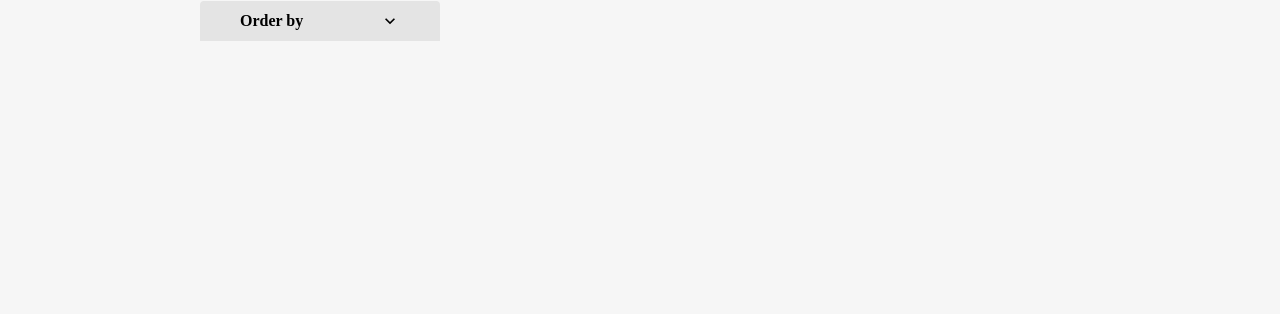
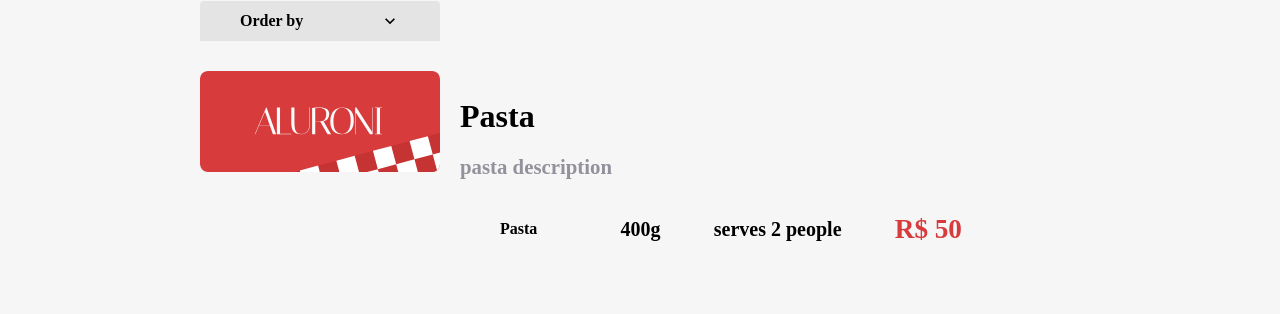
Before and after one commit to CarlosEddie/aluroni-project, a React (Create React App) app in the folder aluroni/: page /menu in a window 1280 px wide. Shown: the part 638-952 px from the top of the page. Before the commit the page ends 800 px from the top, so only its background shows below. Built offline with nearby package versions, Linux system fonts and the light colour scheme; a web font is replaced by a local one.

Commit message:
created items

```diff
--- /dev/null
+++ b/aluroni/src/pages/Menu/Items/Item/Item.module.scss
@@ -0,0 +1,102 @@
+@import "styles/variables";
+@import "styles/breakpoints";
+
+$pastas: #d73b3b;
+$meat: #30201e;
+$combos: #e6c864;
+$vegans: #80aa40;
+
+.item {
+  display: flex;
+  flex-wrap: wrap;
+  width: 90%;
+  &__image {
+    min-width: 240px;
+    @media (max-width: $desktop_xsm) {
+      width: 100%;
+    }
+    img {
+      border-radius: 8px;
+      width: 100%;
+    }
+  }
+  &__description {
+    display: flex;
+    flex: 1;
+    flex-direction: column;
+    flex-wrap: wrap;
+    justify-content: space-around;
+    padding: 0 20px;
+    @media (max-width: $desktop_xsm) {
+      flex-direction: row;
+      margin-top: 20px;
+      padding: 0;
+    }
+  }
+  &__title {
+    h2 {
+      font-size: 2rem;
+      font-weight: bold;
+      margin-bottom: 20px;
+    }
+    p {
+      color: $dark-grey;
+      font-size: 1.3rem;
+      font-weight: 600;
+      max-width: 600px;
+      margin-bottom: 20px;
+    }
+  }
+  &__tags {
+    display: flex;
+    flex-wrap: wrap;
+    justify-content: space-between;
+    margin-bottom: 20px;
+    max-width: 700px;
+    @media (max-width: $desktop_xsm) {
+      justify-content: flex-end;
+    }
+    @media (max-width: $mobile) {
+      justify-content: flex-start;
+    }
+    > div {
+      margin: 10px;
+    }
+  }
+  &__type {
+    align-items: center;
+    border-radius: 2px;
+    display: flex;
+    font-weight: bold;
+    height: 40px;
+    justify-content: center;
+    padding: 10px 30px;
+    &__massas {
+      background-color: $pastas;
+      color: white;
+    }
+    &__meat {
+      background-color: $meat;
+      color: white;
+    }
+    &__combos {
+      background-color: $combos;
+    }
+    &__vegans {
+      background-color: $vegans;
+    }
+  }
+  &__portion,
+  &__qtypeople,
+  &__value {
+    align-items: center;
+    display: flex;
+    font-size: 1.25rem;
+    font-weight: bold;
+    justify-content: center;
+  }
+  &__value {
+    color: $red;
+    font-size: 1.7rem;
+  }
+}
--- /dev/null
+++ b/aluroni/src/pages/Menu/Items/Item/index.tsx
@@ -0,0 +1,36 @@
+import logo from 'assets/logo.svg';
+import styles from './Item.module.scss';
+
+export default function Item() {
+    return (
+        <div className={styles.item}>
+            <div className={styles.item__image}>
+                <img src={logo} alt="image" />
+            </div>
+            <div className={styles.item__description}>
+                <div className={styles.item__title}>
+                    <h2>
+                        Pasta
+                    </h2>
+                    <p>
+                        pasta description
+                    </p>
+                </div>
+                <div className={styles.item__tags}>
+                    <div className={styles.item__type}>
+                        Pasta
+                    </div>
+                    <div className={styles.item__portion}>
+                        400g
+                    </div>
+                    <div className={styles.item__qtypeople}>
+                        serves 2 people
+                    </div>
+                    <div className={styles.item__value}>
+                        R$ 50
+                    </div>
+                </div>
+            </div>
+        </div>
+    )
+}
--- /dev/null
+++ b/aluroni/src/pages/Menu/Items/Items.module.scss
@@ -0,0 +1,7 @@
+.items {
+  display: flex;
+  flex-direction: column;
+  flex-wrap: wrap;
+  gap: 40px;
+  width: 100%;
+}
--- /dev/null
+++ b/aluroni/src/pages/Menu/Items/index.tsx
@@ -0,0 +1,13 @@
+import menu from './items.json';
+import Item from './Item';
+import styles from './Items.module.scss'
+
+export default function Items() {
+    return (
+        <div className={styles.items}>
+            {menu.map(item => (
+                <Item key={item.id} />
+            ))}
+        </div>
+    )
+}
--- /dev/null
+++ b/aluroni/src/pages/Menu/Items/items.json
@@ -0,0 +1,119 @@
+[
+   {
+     "title": "Mediterranean pasta",
+     "description": "Spaghetti pasta with seafood and spices, a specialty of the kitchen. Warning: Contains shrimp and other seafood!",
+     "photo": "/assets/dishes/mediterranean_pasta.png",
+     "size": 400,
+     "serving": 2,
+     "price": 73.0,
+     "id": 1,
+     "category": {
+       "id": 1,
+       "label": "Pasta"
+     }
+   },
+   {
+     "title": "House pasta",
+     "description": "Pasta with seafood and spices, a specialty of the kitchen. Warning: Contains shrimp and other seafood!",
+     "photo": "/assets/dishes/house_pasta.png",
+     "size": 400,
+     "serving": 2,
+     "price": 54.0,
+     "id": 2,
+     "category": {
+       "id": 1,
+       "label": "Pasta"
+     }
+   },
+   {
+     "title": "Chilli pasta",
+     "description": "Fetuccine pasta with chilli sauce and spices.",
+     "photo": "/assets/dishes/chilli_pasta.png",
+     "size": 350,
+     "serving": 1,
+     "price": 58.0,
+     "id": 3,
+     "category": {
+       "id": 1,
+       "label": "Pasta"
+     }
+   },
+   {
+     "title": "House salad with grilled salmon",
+     "description": "House salad (lettuce, arugula, carrot) with salmon.",
+     "photo": "/assets/dishes/house_salad.png",
+     "size": 450,
+     "serving": 1,
+     "price": 42.0,
+     "id": 4,
+     "category": {
+       "id": 2,
+       "label": "Meat"
+     }
+   },
+   {
+     "title": "Steak and potatoes",
+     "description": "Beef steak (150g) grilled, with fries. Served with rice and sauces.",
+     "photo": "/assets/dishes/steak_and_potatoes.png",
+     "size": 550,
+     "serving": 2,
+     "price": 86.0,
+     "id": 5,
+     "category": {
+       "id": 2,
+       "label": "Meat"
+     }
+   },
+   {
+     "title": "Minced filet steak with vegetables and pasta",
+     "description": "400g of chopped filet steak, with grilled vegetables and pasta chosen by the customer.",
+     "photo": "/assets/dishes/minced_filet.png",
+     "size": 850,
+     "serving": 3,
+     "price": 123.0,
+     "id": 6,
+     "category": {
+       "id": 3,
+       "label": "Combos"
+     }
+   },
+   {
+     "title": "Vegan lasagna (soy meat)",
+     "description": "100% vegan lasagna made with soy meat and special pasta.",
+     "photo": "/assets/dishes/vegan_lasagna.png",
+     "size": 350,
+     "serving": 1,
+     "price": 45.0,
+     "id": 7,
+     "category": {
+       "id": 4,
+       "label": "Vegan"
+     }
+   },
+   {
+     "title": "Special salad",
+     "description": "Salad with avocado, mango, lettuce, chickpeas and more.",
+     "photo": "/assets/dishes/special_salad.png",
+     "size": 350,
+     "serving": 1,
+     "price": 37.0,
+     "id": 8,
+     "category": {
+       "id": 4,
+       "label": "Vegan"
+     }
+   },
+   {
+     "title": "Meatballs",
+     "description": "Portion of meatballs with sour cream, onion and seasoning. Served with rice or pasta.",
+     "photo": "/assets/dishes/meatballs.png",
+     "size": 740,
+     "serving": 3,
+     "price": 120.0,
+     "id": 9,
+     "category": {
+       "id": 3,
+       "label": "Combos"
+     }
+   }
+]
--- a/aluroni/src/pages/Menu/index.tsx
+++ b/aluroni/src/pages/Menu/index.tsx
@@ -4,6 +4,7 @@ import SearchEngine from './SearchEngine';
 import { useState } from 'react';
 import Filters from './Filters';
 import Organizer from './Organizer';
+import Items from './Items';
 
 export default function Menu() {
 
@@ -30,6 +31,7 @@ export default function Menu() {
                     <Filters filter={filter} setFilter={setFilter}/>
                     <Organizer organizer={organizer} setOrganizer={setOrganizer} />
                 </div>
+                <Items />
             </section>
         </main>
     )
```
